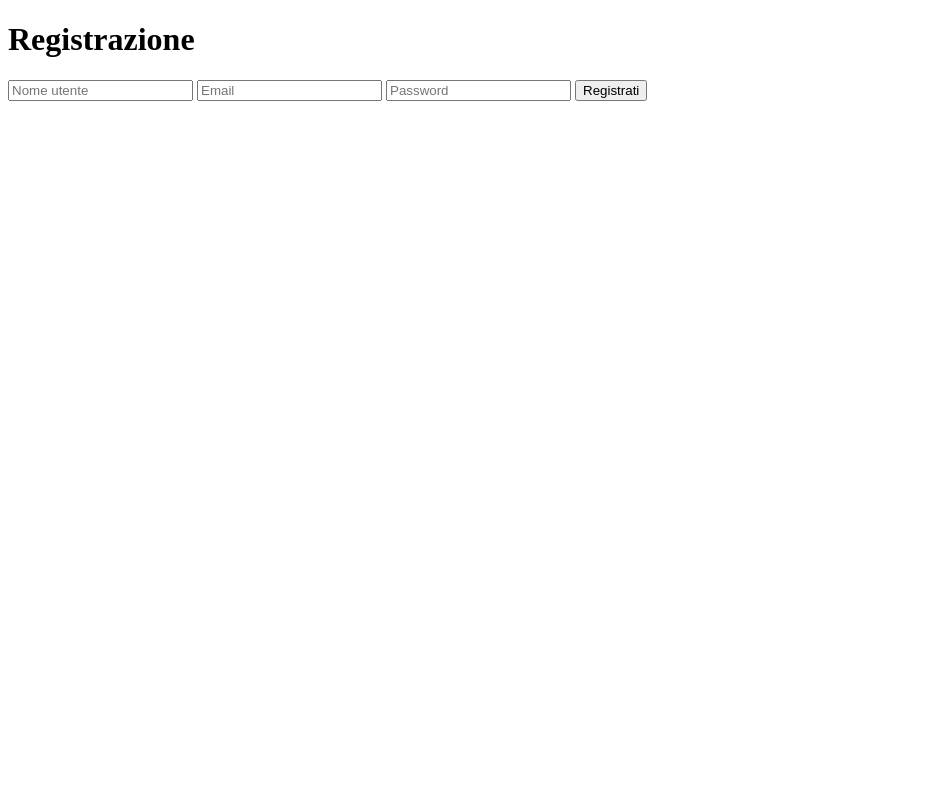
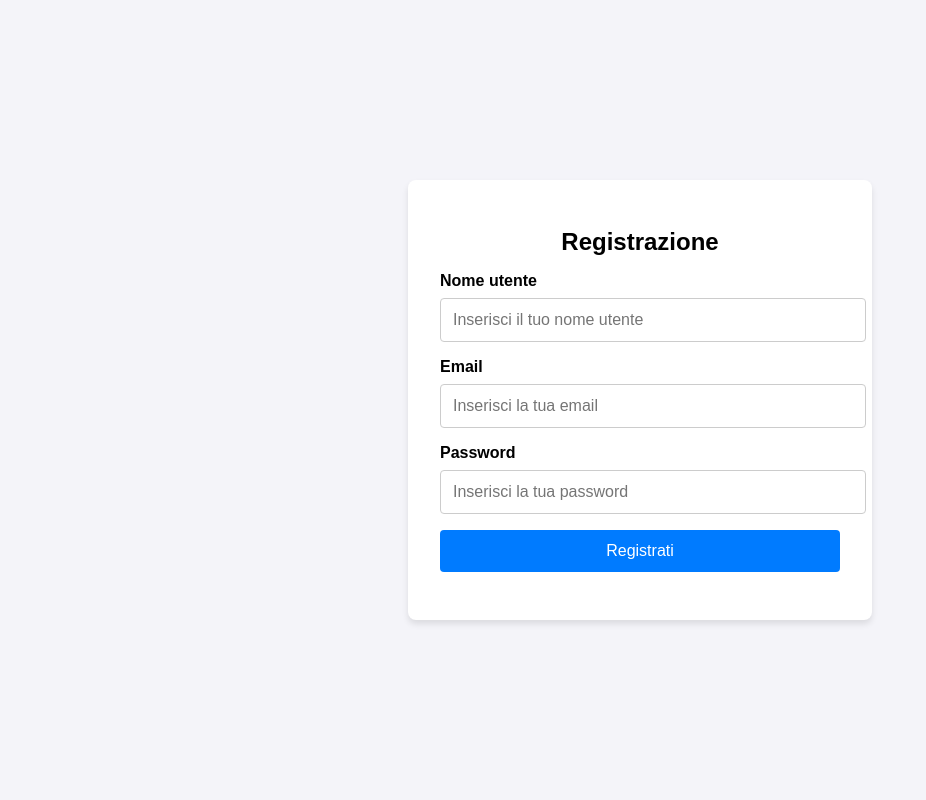
Before and after one commit to MarcoMpensabene/PHPpractice-To-Do-List, a PHP site: page /register.php in a window 1280 px wide. Shown: the whole page, without its empty margins (0-926 px from the left). Run offline with PHP 8.4, Linux system fonts and the light colour scheme.

Commit message:
added regist.css and updated register.php

```diff
--- a/src/Views/register.php
+++ b/src/Views/register.php
@@ -24,16 +24,35 @@ if ($_SERVER['REQUEST_METHOD'] === 'POST') {
 <head>
     <meta charset="UTF-8">
     <title>Registrazione</title>
+    <link rel="stylesheet" href="../style/register.css">
 </head>
 
 <body>
-    <h1>Registrazione</h1>
-    <form method="post">
-        <input type="text" name="username" placeholder="Nome utente" required>
-        <input type="email" name="email" placeholder="Email" required>
-        <input type="password" name="password" placeholder="Password" required>
-        <button type="submit">Registrati</button>
-    </form>
+    <div class="form-container">
+        <h1>Registrazione</h1>
+        <?php if (!empty($successMessage)): ?>
+            <div class="message success"><?= $successMessage ?></div>
+        <?php elseif (!empty($errorMessage)): ?>
+            <div class="message error"><?= $errorMessage ?></div>
+        <?php endif; ?>
+        <form method="post">
+            <div class="form-group">
+                <label for="username">Nome utente</label>
+                <input type="text" id="username" name="username" placeholder="Inserisci il tuo nome utente" required>
+            </div>
+            <div class="form-group">
+                <label for="email">Email</label>
+                <input type="email" id="email" name="email" placeholder="Inserisci la tua email" required>
+            </div>
+            <div class="form-group">
+                <label for="password">Password</label>
+                <input type="password" id="password" name="password" placeholder="Inserisci la tua password" required>
+            </div>
+            <div class="form-group">
+                <button type="submit">Registrati</button>
+            </div>
+        </form>
+    </div>
 </body>
 
 </html>
--- /dev/null
+++ b/src/style/register.css
@@ -0,0 +1,62 @@
+body {
+    font-family: Arial, sans-serif;
+    margin: 0;
+    padding: 0;
+    display: flex;
+    justify-content: center;
+    align-items: center;
+    height: 100vh;
+    background-color: #f4f4f9;
+}
+.form-container {
+    background: white;
+    padding: 2rem;
+    border-radius: 8px;
+    box-shadow: 0 4px 6px rgba(0, 0, 0, 0.1);
+    width: 100%;
+    max-width: 400px;
+}
+h1 {
+    margin-bottom: 1rem;
+    font-size: 1.5rem;
+    text-align: center;
+}
+.form-group {
+    margin-bottom: 1rem;
+}
+.form-group label {
+    display: block;
+    margin-bottom: 0.5rem;
+    font-weight: bold;
+}
+.form-group input {
+    width: 100%;
+    padding: 0.75rem;
+    border: 1px solid #ccc;
+    border-radius: 4px;
+    font-size: 1rem;
+}
+.form-group button {
+    width: 100%;
+    padding: 0.75rem;
+    background-color: #007bff;
+    border: none;
+    border-radius: 4px;
+    color: white;
+    font-size: 1rem;
+    cursor: pointer;
+}
+.form-group button:hover {
+    background-color: #0056b3;
+}
+.message {
+    margin-top: 1rem;
+    text-align: center;
+    font-size: 0.9rem;
+}
+.message.success {
+    color: #28a745;
+}
+.message.error {
+    color: #dc3545;
+}
```
